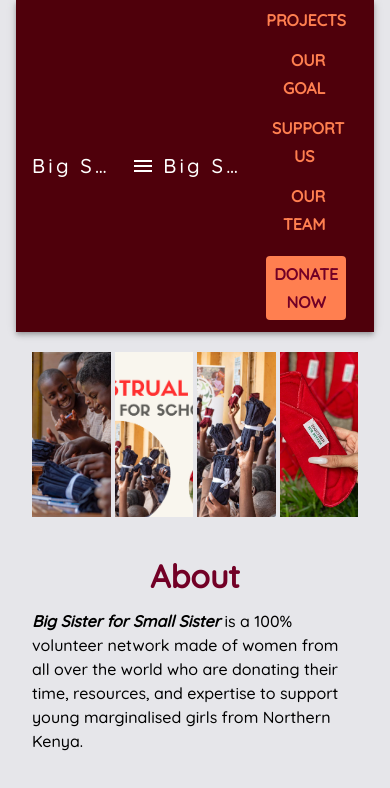
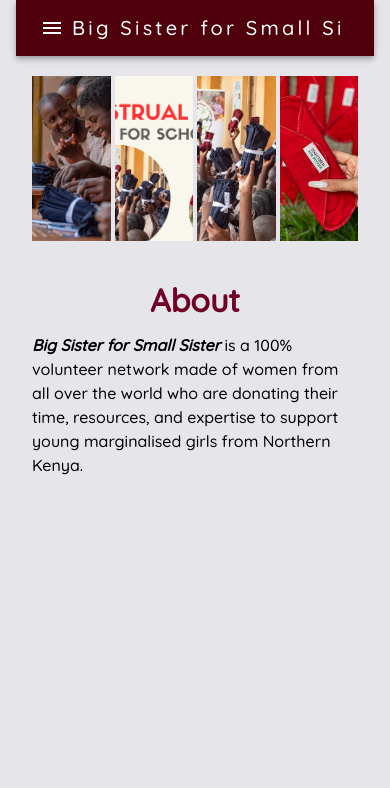
Before and after one commit to aisyafia/fundraiser, a React (Create React App) app: page / in a window 390 px wide. Shown: the top 788 px of the page. Built offline with nearby package versions, Linux system fonts and the light colour scheme.

Commit message:
6th fix navbar, fix breakpoints

```diff
--- a/src/App.tsx
+++ b/src/App.tsx
@@ -32,7 +32,7 @@ function App() {
     },
     breakpoints: {
       values: {
-        xs: 450,
+        xs: 0,
         sm: 600,
         md: 900,
         lg: 1200,
--- a/src/components/NavBar.tsx
+++ b/src/components/NavBar.tsx
@@ -39,7 +39,7 @@ const NavBar = () => {
   ];
   return (
     <AppBar position="static">
-      <Container maxWidth="lg">
+      <Container maxWidth="xl">
         <Toolbar disableGutters>
           <Typography
             variant="h6"
@@ -102,6 +102,7 @@ const NavBar = () => {
               {NavBarItems.map((item) => {
                 return (
                   <MenuItem key={item.title} onClick={handleCloseNav}>
+                    <Typography>
                       <NavLink
                         to={`${item.href}`}
                         style={{
@@ -114,6 +115,7 @@ const NavBar = () => {
                       >
                         {item.title}
                       </NavLink>
+                    </Typography>
                   </MenuItem>
                 );
               })}
```
Lines whose indentation alone changed are shown as unchanged.
